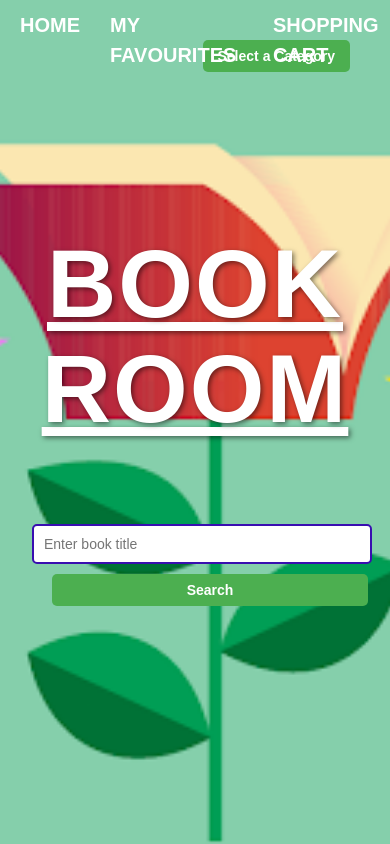
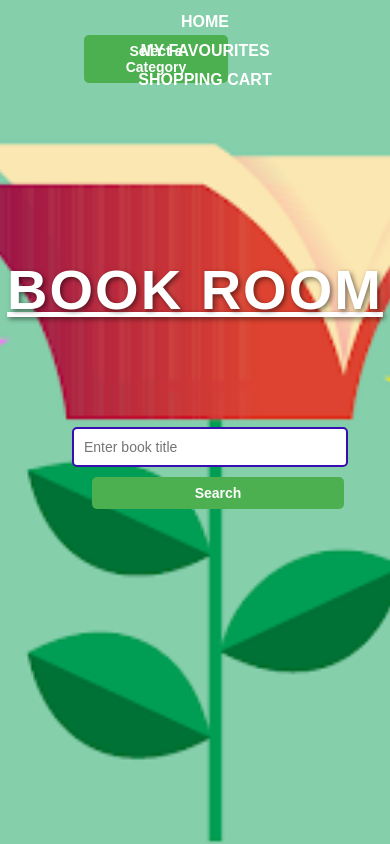
Before and after one commit to Tugbanur-f/Book-Room-App, a React (Vite) app in the folder Book-app/: page / in a window 390 px wide. Built offline with nearby package versions, Linux system fonts and the light colour scheme.

Commit message:
updated css

```diff
--- a/Book-app/src/Components/Categories/Categories.css
+++ b/Book-app/src/Components/Categories/Categories.css
@@ -18,10 +18,23 @@
 .category-page h1 {
   font-size: 3rem;
   margin: 0;
-  padding-left: 5rem;
-  word-wrap: break-word;
+  padding-left: 1rem;
 }
 
+.book-card {
+  display: flex;
+  flex-direction: column;
+  align-items: center;
+  justify-content: space-between;
+  margin-bottom: 20px;
+  padding: 15px;
+  border-radius: 8px;
+  box-shadow: 0px 2px 10px rgba(0, 0, 0, 0.1);
+  transition: transform 0.2s ease;
+  width: 350px;
+  height: 450px;
+  position: relative;
+}
 .categories-button:hover {
   color: #0056b3;
 }
@@ -63,12 +76,18 @@
 
 @media screen and (max-width: 768px) {
   .categories-button {
-    top: 15px;
-    right: 15px;
-    padding: 15px;
+    position: fixed;
+    left: 40%;
+    transform: translateX(-50%);
+    top: auto;
+    bottom: 0;
   }
 
   .dropdown-menu {
+    position: absolute;
+    bottom: 50px;
+    left: 50%;
+    transform: translateX(-50%) translateY(10px);
     padding: 8px;
     width: 100%;
     background-color: rgba(1, 17, 1, 0.638);
@@ -79,9 +98,22 @@
   .dropdown-item {
     padding: 8px;
     font-size: 14px;
+    cursor: pointer;
   }
   .category-page h1 {
-    padding: 2rem;
+    padding: 6rem;
+  }
+  .book-card {
+    width: 280px;
+    height: auto;
+    padding: 10px;
+    margin-left: 10px;
+  }
+
+  .book-card img {
+    max-width: 100%;
+    height: auto;
+    margin-bottom: 10px;
   }
 }
 
@@ -89,18 +121,43 @@
   .categories-button {
     top: 10px;
     right: 10px;
-    padding: 10px;
   }
 
   .dropdown-menu {
     padding: 5px;
+    bottom: 40px;
   }
 
   .dropdown-item {
     padding: 8px;
     font-size: 12px;
   }
+  .category-page {
+    margin-top: 3rem;
+    padding: 1rem;
+    margin-right: 1rem;
+  }
   .category-page h1 {
     padding: 2rem;
   }
+
+  .book-card {
+    width: 100%;
+    padding: 8px;
+  }
+
+  .book-card img {
+    width: 80%;
+    margin: 0 auto;
+  }
+
+  .book-card h3 {
+    font-size: 1.2rem;
+    text-align: center;
+  }
+
+  .book-card p {
+    font-size: 0.9rem;
+    text-align: center;
+  }
 }
--- a/Book-app/src/Components/Categories/CategoriesButton.jsx
+++ b/Book-app/src/Components/Categories/CategoriesButton.jsx
@@ -11,9 +11,6 @@ const Categories = () => {
     "Adventure",
     "Psychology",
     "Education",
-    "Technology",
-    "Biography",
-    "Religion",
     "Romance",
   ]);
 
--- a/Book-app/src/Components/Navbar/Navbar.css
+++ b/Book-app/src/Components/Navbar/Navbar.css
@@ -32,3 +32,37 @@
   text-decoration: underline;
   color: blue;
 }
+
+@media screen and (max-width: 768px) {
+  .navbar {
+    flex-wrap: wrap;
+    padding: 10px;
+  }
+
+  .navbar ul {
+    flex-direction: column;
+    gap: 10px;
+    width: 100%;
+    align-items: center;
+  }
+
+  .navbar li {
+    width: 100%;
+    text-align: center;
+  }
+
+  .navbar a {
+    font-size: 18px;
+  }
+}
+
+@media screen and (max-width: 480px) {
+  .navbar ul {
+    flex-direction: column;
+    gap: 5px;
+  }
+
+  .navbar a {
+    font-size: 16px;
+  }
+}
--- a/Book-app/src/pages/FavouritesPage/Fav.css
+++ b/Book-app/src/pages/FavouritesPage/Fav.css
@@ -63,6 +63,8 @@ h5 {
 @media screen and (max-width: 768px) {
   .favourites-items {
     grid-template-columns: 1fr;
+    margin-right: 2rem;
+    margin-top: 10rem;
   }
 
   .favourites-item {
@@ -87,6 +89,8 @@ h5 {
 @media screen and (max-width: 480px) {
   .favourites-items {
     grid-template-columns: 1fr;
+    margin-right: 2rem;
+    margin-top: 10rem;
   }
 
   .favourites-item {
--- a/Book-app/src/pages/HomePage/HomePage.css
+++ b/Book-app/src/pages/HomePage/HomePage.css
@@ -63,6 +63,12 @@ button:hover {
     font-size: 16px;
   }
 
+  .home h1 {
+    font-size: 4.5rem;
+    font-weight: bold;
+    margin-top: 10rem;
+  }
+
   .book-search {
     padding: 3rem;
     display: block;
@@ -71,6 +77,13 @@ button:hover {
   .book-search button {
     width: 100%;
     margin-top: 10px;
+  }
+
+  .book-search .book-card {
+    width: 100%;
+    height: auto;
+    padding: 10px;
+    z-index: 15;
   }
 
   button {
@@ -86,6 +99,10 @@ button:hover {
 }
 
 @media screen and (max-width: 480px) {
+  .home h1 {
+    font-size: 3.5rem;
+    margin-top: 30px;
+  }
   .book-search input {
     font-size: 14px;
     width: 100%;
@@ -97,7 +114,11 @@ button:hover {
   }
 
   .book-search {
-    padding: 2rem;
+    padding: 3.5rem;
+    display: block;
+    margin-bottom: 10px;
+    margin-top: 0;
+    margin-left: 1rem;
   }
 
   button {
--- a/Book-app/src/pages/MyCart/Cart.css
+++ b/Book-app/src/pages/MyCart/Cart.css
@@ -5,6 +5,9 @@
   justify-content: center;
   margin-top: 50px;
   font-size: 1rem;
+}
+.my-cart {
+  padding-left: 1rem;
 }
 
 .cart-item {
@@ -72,6 +75,12 @@ h5 {
   .cart-items {
     grid-template-columns: repeat(1, 1fr);
   }
+  .my-cart {
+    margin-right: 2rem;
+    padding-left: 0;
+    margin-bottom: 5rem;
+    margin-top: 10rem;
+  }
 
   .cart-item {
     width: 100%;
@@ -104,6 +113,12 @@ h5 {
   .cart-items {
     grid-template-columns: 1fr;
   }
+  .my-cart {
+    margin-right: 2rem;
+    padding-left: 0;
+    margin-bottom: 5rem;
+    margin-top: 10rem;
+  }
 
   .cart-item {
     width: 100%;
```
